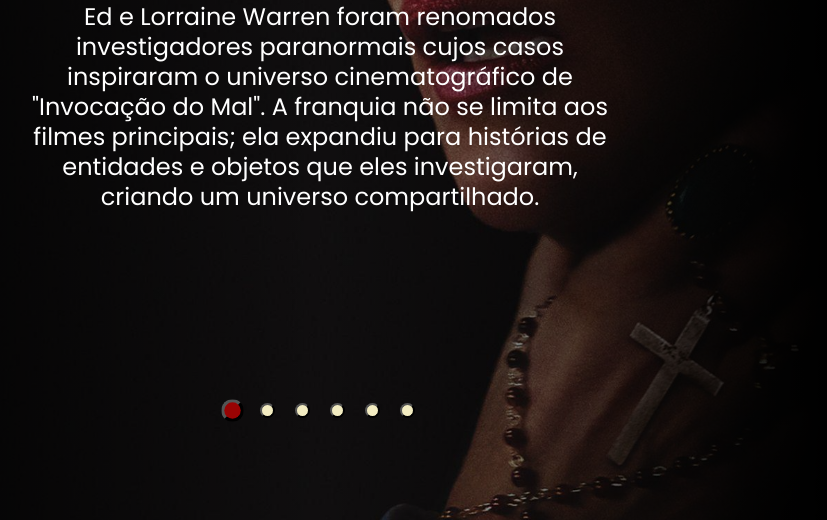
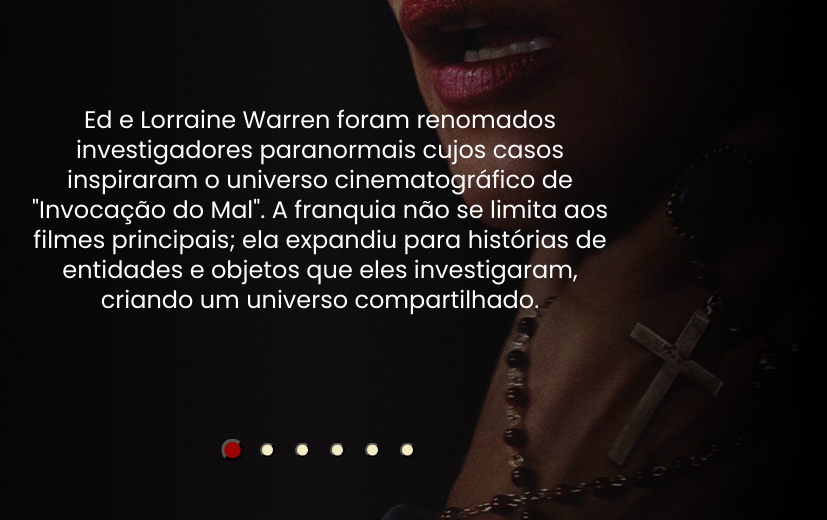
Before and after one commit to YuriMacedoBolis/The-Conjuring, a plain HTML site: page index.html in a window 1280 px wide. Shown: the part 190-710 px from the top of the page, without its empty margins (320-1147 px from the left). Drawn offline with Linux system fonts and the light colour scheme.

Commit message:
Update style.css

```diff
--- a/src/css/style.css
+++ b/src/css/style.css
@@ -36,6 +36,10 @@ main:after {
 }
 
 .botoes-carrossel {
+	position: fixed;
+	top:80%;
+	left: 50%;
+	transform: translate(-50% , -50%);
 	display: flex;
 	justify-content: center;
 	gap: 20px;
```
